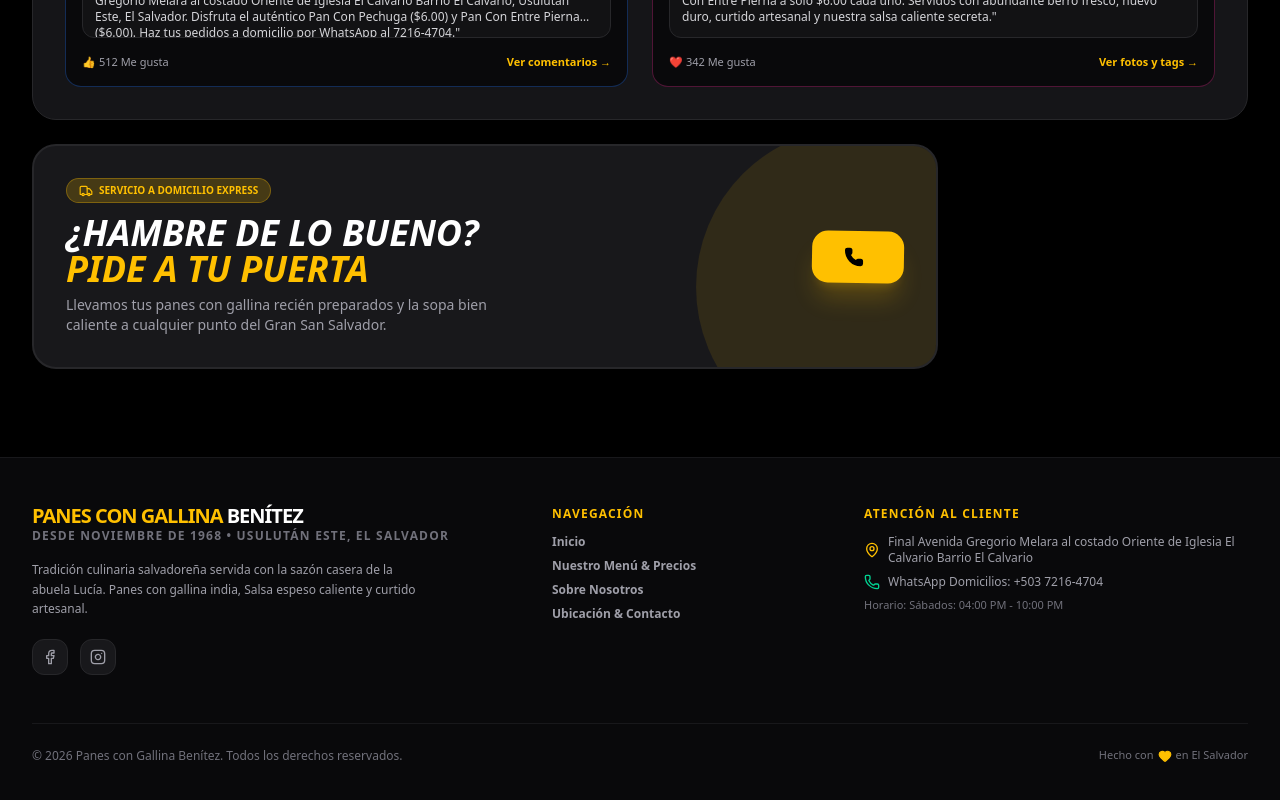
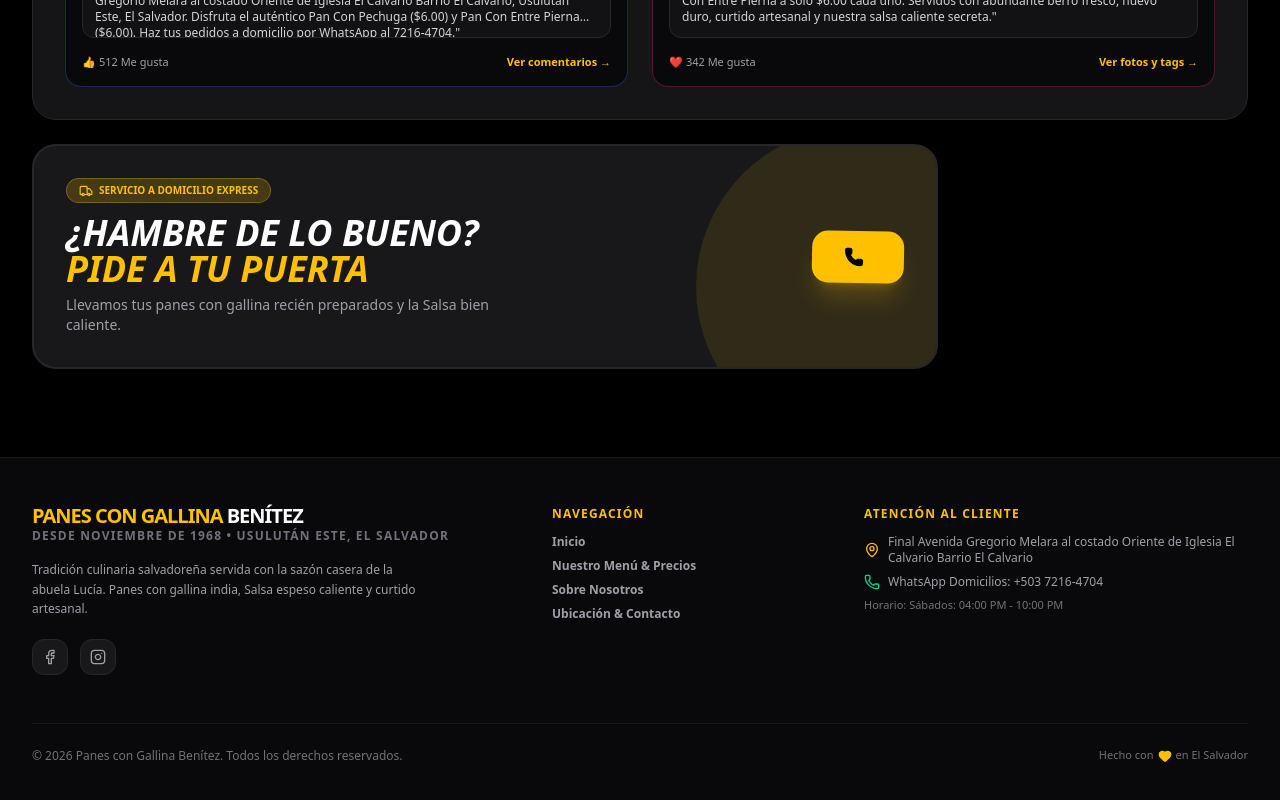
Before and after one commit to inghectorrodas/Sitio-web-oficial-panes-con-gallina-benitez, a React (Vite) app: page / in a window 1280 px wide. Shown: the part 1386-2186 px from the top of the page. Built offline with nearby package versions, Linux system fonts and the light colour scheme.

Commit message:
Panes con Gallina Benítez

```diff
--- a/index.html
+++ b/index.html
@@ -3,7 +3,7 @@
   <head>
     <meta charset="UTF-8" />
     <meta name="viewport" content="width=device-width, initial-scale=1.0" />
-    <title>My Google AI Studio App</title>
+    <title>Panes con Gallina Benítez</title>
   </head>
   <body>
     <div id="root"></div>
--- a/src/components/BentoGridHome.tsx
+++ b/src/components/BentoGridHome.tsx
@@ -372,7 +372,7 @@ export const BentoGridHome: React.FC<BentoGridHomeProps> = ({
               <span className="text-orange-500">Pide a tu puerta</span>
             </h3>
             <p className="text-xs sm:text-sm text-zinc-400">
-              Llevamos tus panes con gallina recién preparados y la sopa bien caliente a cualquier punto del Gran San Salvador.
+              Llevamos tus panes con gallina recién preparados y la Salsa bien caliente.
             </p>
           </div>
 
```
